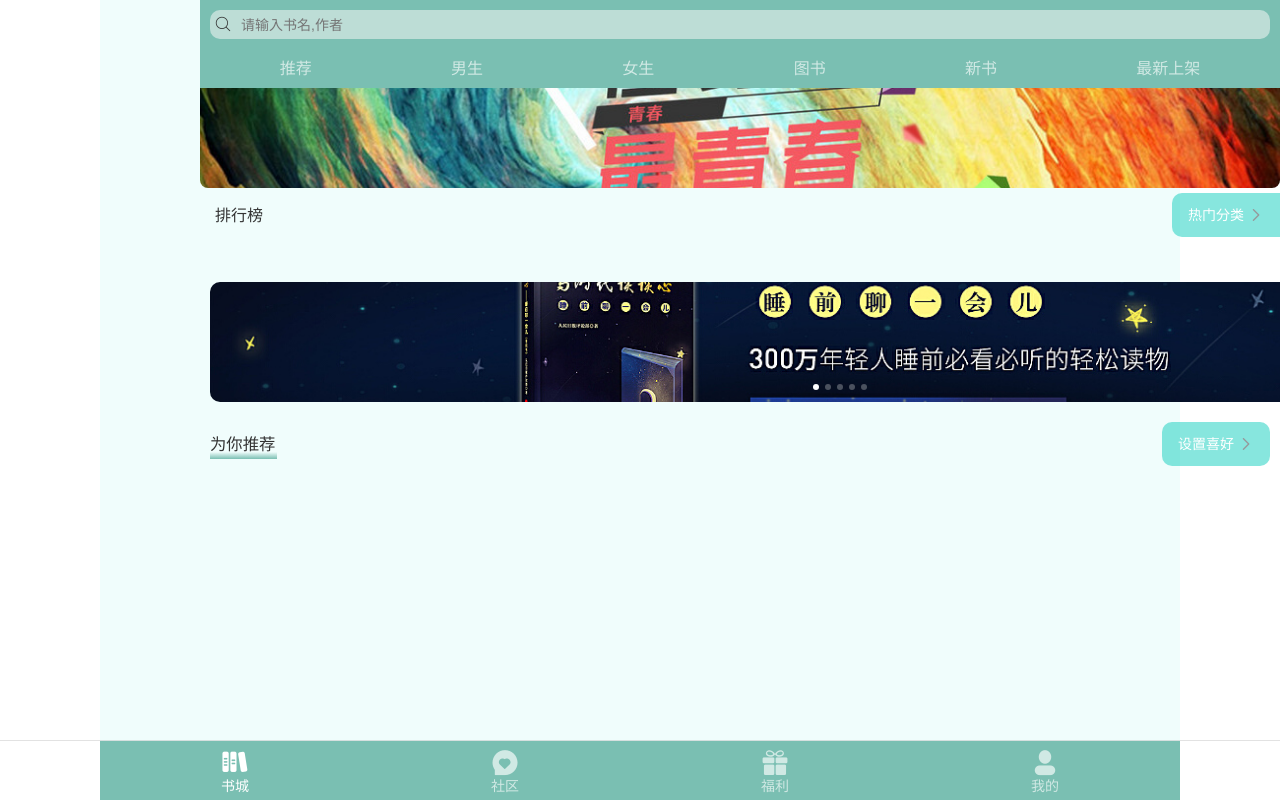
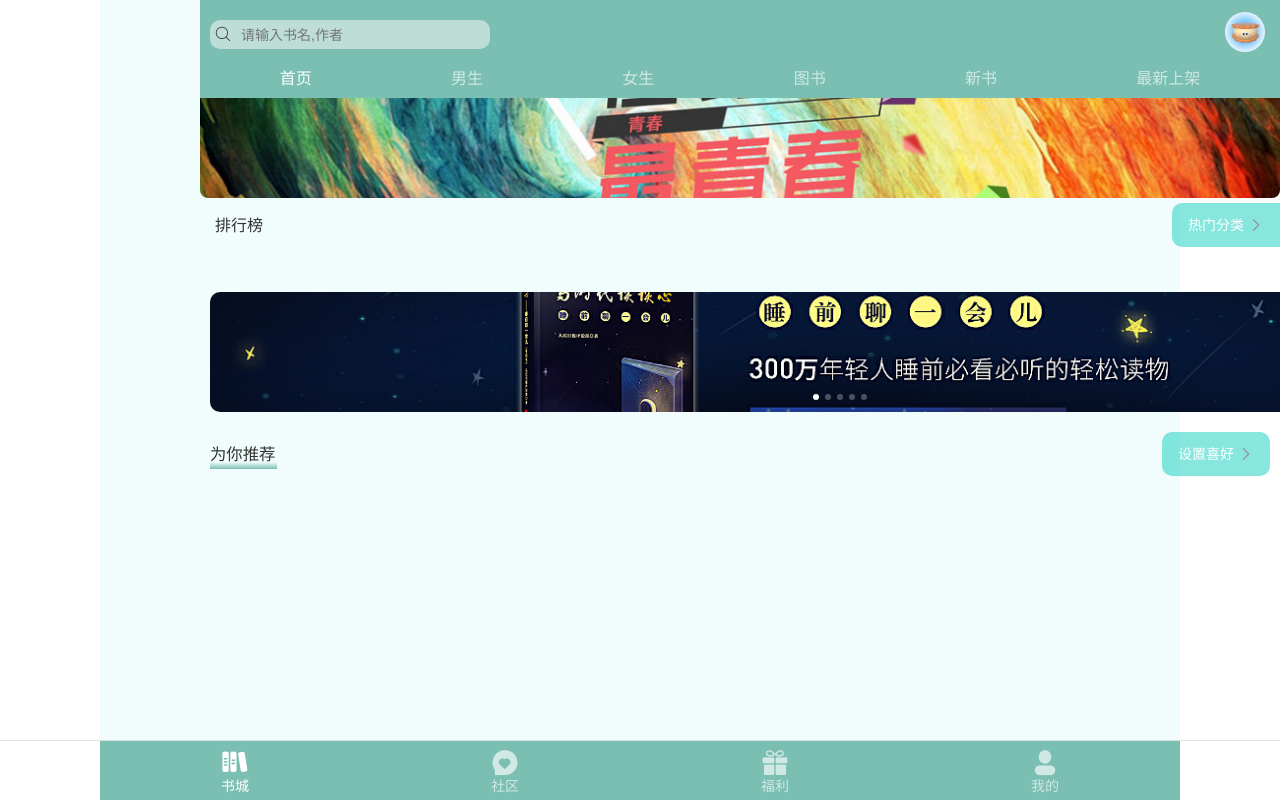
Before and after one commit to MIUTEpxx/iNovel_vue3, a Vue app: page /my#/index in a window 1280 px wide. Shown: the top 800 px of the page. Built offline with nearby package versions, Linux system fonts and the light colour scheme.

Commit message:
优化头部搜索栏

```diff
--- a/src/assets/css/index.css
+++ b/src/assets/css/index.css
@@ -82,12 +82,19 @@ html,body{
     /* 使用视口宽度单位（vw），100vw 等于视口宽度的100%。 */
     /* width: 100vw; */
 }
+.header-hd{
+    display: flex;
+    justify-content: space-between;
+    align-items: flex-start;
+    background-color: var(--bgcolor);
+}
 .header-search{
     background-color: var(--bgcolor);
     padding: 10px;
-
+    margin-top: 10px;
 }
 .search-list{
+    width: 280px;
     background-color: rgba(255, 251, 251, 0.5);
     border-radius: 10px;
     padding:5px;
@@ -97,6 +104,17 @@ html,body{
    background-color: transparent;
    margin-left: 10px;
 }
+
+.header-user .user-img{
+    width: 40px;
+    height: 40px;
+    margin: 12px 15px 0 0;
+;
+}
+.header-user .user-img img{
+    border-radius: 50%;
+}
+
 .header-tabs{
     display: flex;
     justify-content: space-around;
--- /dev/null
+++ b/src/components/header/HeaderHd.vue
@@ -0,0 +1,17 @@
+<template>
+    <div class="header-hd">
+      <!-- 搜索栏 -->
+      <div class="header-search">
+        <div class="search-list">
+          <i class="iconfont icon-sousuo"></i>
+          <input type="text" placeholder="请输入书名,作者">
+        </div>
+      </div>
+      <!-- 用户头像 -->
+      <router-link to="my" class="header-user">
+        <div class="user-img">
+          <img src="@/assets/images/h.jpg" alt="">
+        </div>
+      </router-link>
+    </div>
+  </template>
--- a/src/views/index/header.vue
+++ b/src/views/index/header.vue
@@ -1,23 +1,19 @@
 <!-- 头部 -->
 <script setup>
 import { ref } from 'vue';
+import HeaderHd from '@/components/header/HeaderHd.vue';
 </script>
 
 <template>
 
         <div class="header">
-            <div class="header-search">
-                <!-- 搜索栏 -->
-                <div class="search-list">
-                    <i class="iconfont icon-sousuo"></i>
-                    <input type="text" placeholder="请输入书名,作者">
-                </div>
-            </div>
+            <!-- 头部搜索栏 -->
+            <HeaderHd />
             <!-- 头部导航栏 -->
             <div>
                 <van-sticky>
                     <ul class="header-tabs">
-                    <li>推荐</li>
+                    <li style="color: white;">首页</li>
                     <li>男生</li>
                     <li>女生</li>
                     <li>图书</li>
```
Lines whose indentation alone changed are shown as unchanged.
